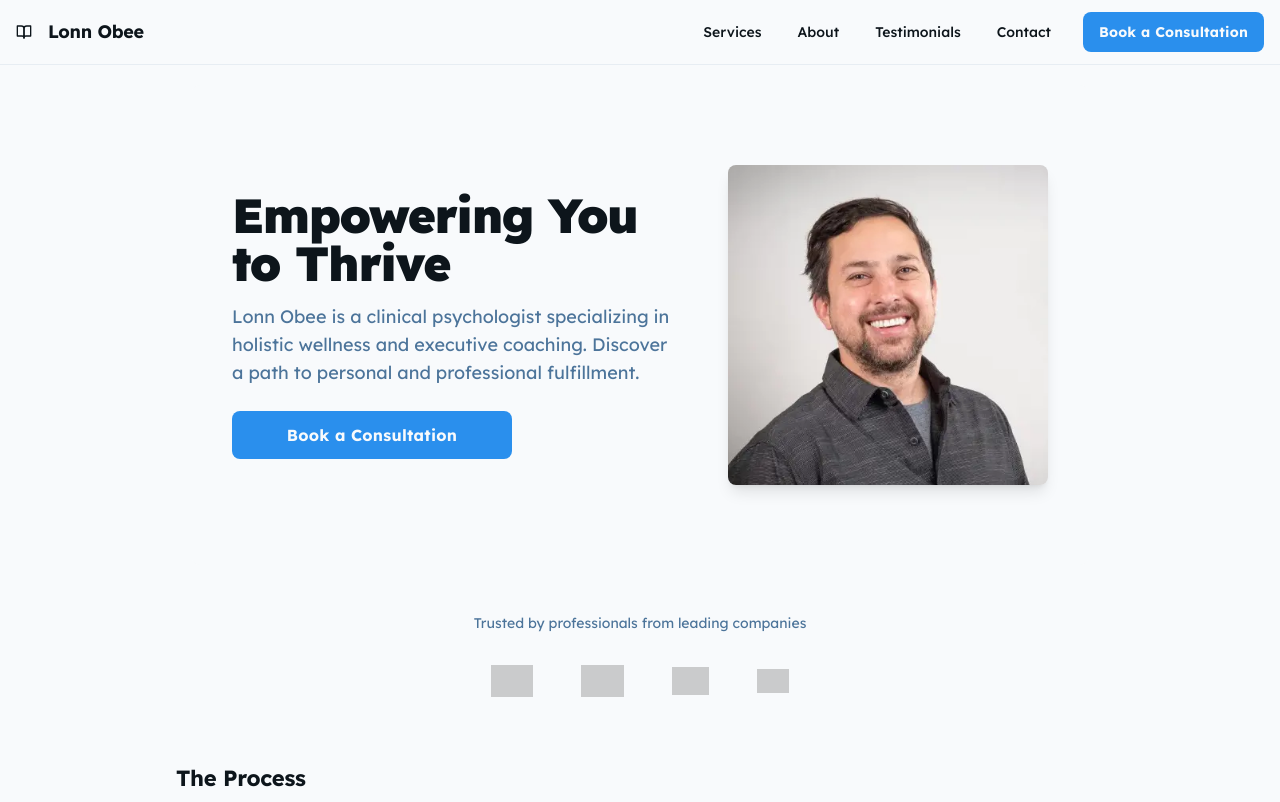
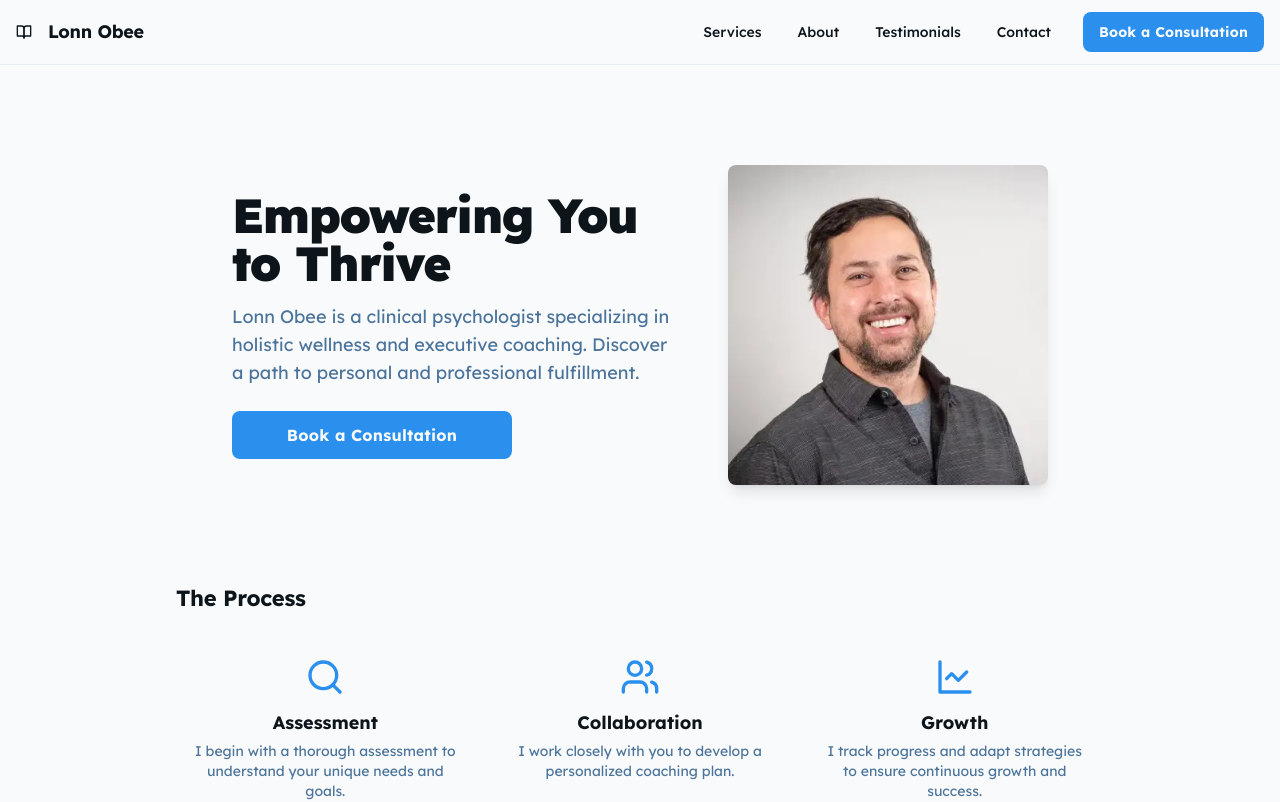
Before and after one commit to buildingwith-ai/LonnObee, a React (Vite) app: page / in a window 1280 px wide. Shown: the top 802 px of the page. Built offline with nearby package versions, Linux system fonts and the light colour scheme; grey boxes are pictures that could not be loaded.

Commit message:
Remove Trusted By section

```diff
--- a/src/App.tsx
+++ b/src/App.tsx
@@ -1,7 +1,6 @@
 import React from 'react';
 import Header from './components/Header';
 import Hero from './components/Hero';
-import TrustedBy from './components/TrustedBy';
 import Process from './components/Process';
 import CoachingPrograms from './components/CoachingPrograms';
 import Benefits from './components/Benefits';
@@ -18,7 +17,6 @@ function App() {
         <div className="flex flex-1 justify-center w-full">
           <div className="flex flex-col max-w-[960px] flex-1 w-full">
             <Hero />
-            <TrustedBy />
             <Process />
             <CoachingPrograms />
             <Benefits />
```
